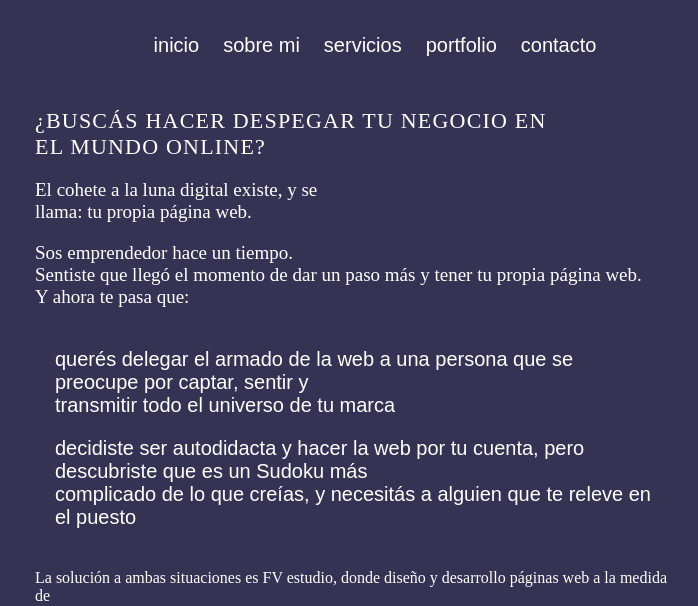
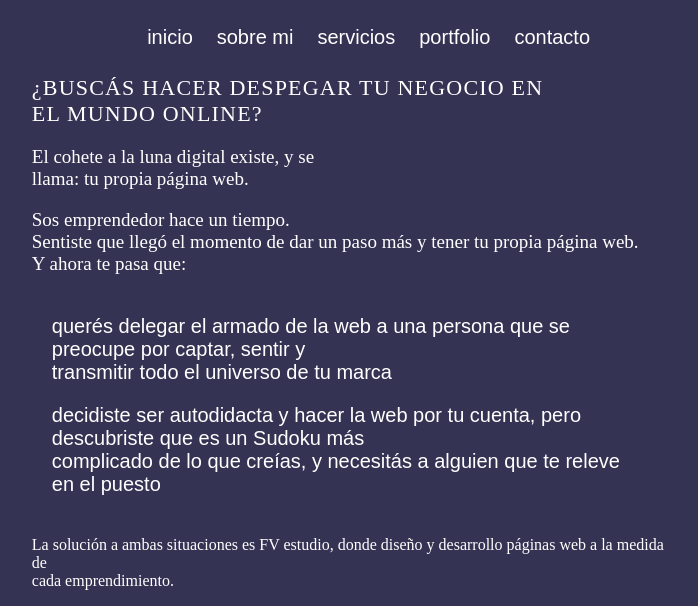
Before and after one commit to NahuelFV/Mi-Primera-web-coder-house, a website: page servicios.html in a window 1280 px wide. Shown: the top 606 px of the page, without its empty margins (293-991 px from the left). Drawn offline with Linux system fonts and the light colour scheme.

Commit message:
cambie el width

```diff
--- a/servicios.html
+++ b/servicios.html
@@ -9,7 +9,7 @@
 
     <title>Mis Servicios - NahuelFV</title>
 </head>
-<body class="contenedor_inicio">
+<body class="contenedor_inicio_dos">
     <!--menu de navegacion-->
     <header>
         <nav >
--- a/styles.css
+++ b/styles.css
@@ -61,7 +61,17 @@ p{
     text-align: center;
     background-color:#343353 ;
     background-repeat: no-repeat;
-    width: 100%;
+    width: 99%;
+    height: 100%;
+    background-size: cover;
+}
+
+/*fondo de la pagina mis servicios */
+.contenedor_inicio_dos{
+    text-align: center;
+    background-color:#343353 ;
+    background-repeat: no-repeat;
+    width: 99%;
     height: 100%;
     background-size: cover;
 }
```
Also changed, not shown: sobre mi.html (+1 -1 lines).
